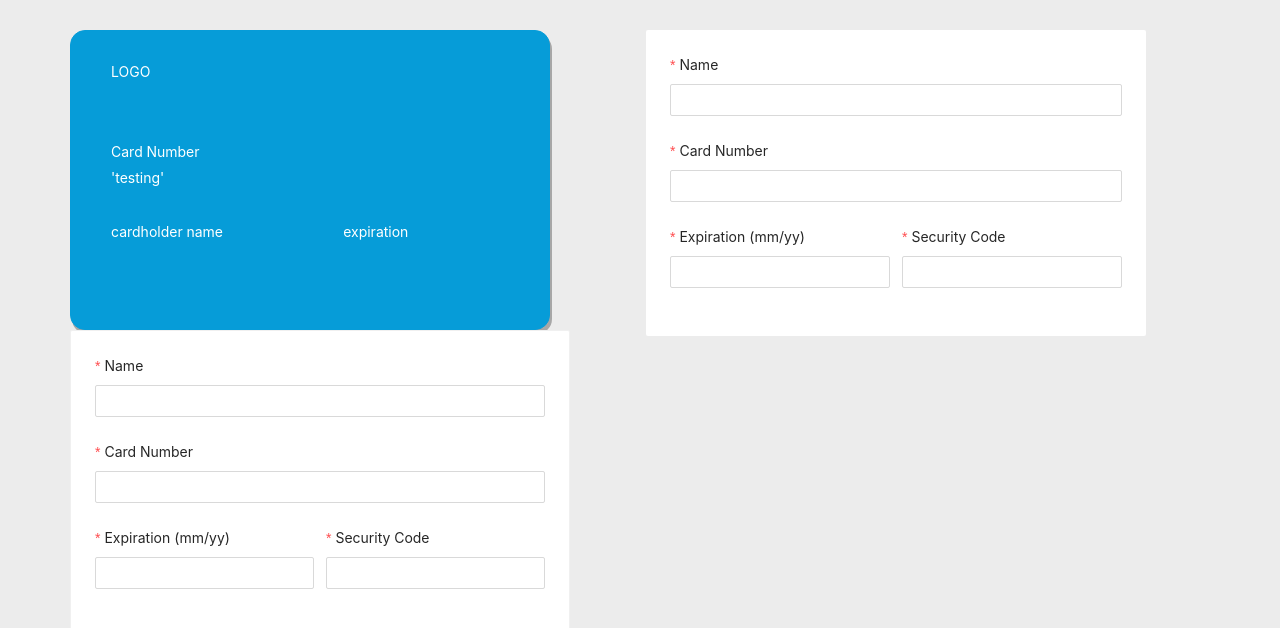
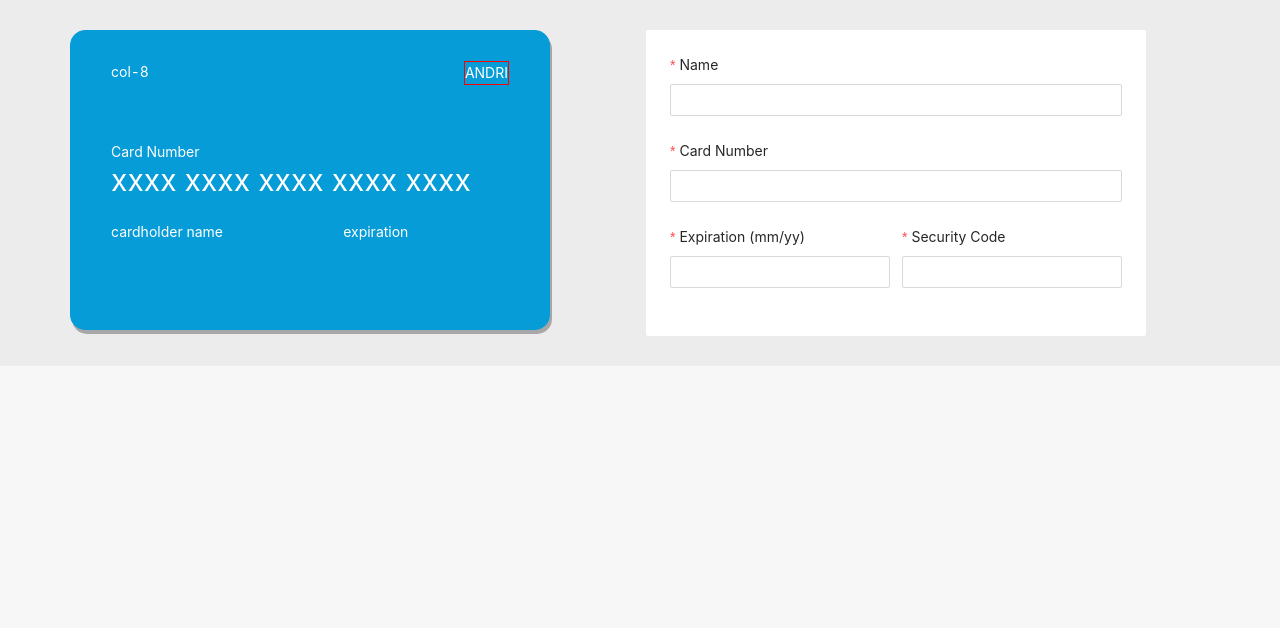
Before and after one commit to techandmedia/front-end-engineer-test, a Next.js app: page / in a window 1280 px wide. Shown: the top 628 px of the page. Built offline with nearby package versions, Linux system fonts and the light colour scheme.

Commit message:
set state

```diff
--- a/components/card-details-1.js
+++ b/components/card-details-1.js
@@ -5,7 +5,18 @@ import { CardRowDescription } from "./card-row-description";
 export function CardLogo() {
   return (
     <CardRowDescription>
-      <Col>LOGO</Col>
+      <Col span={8}>col-8</Col>
+      <Col span={8} offset={8}>
+        <div
+          style={{
+            border: "1px solid red",
+            position: "absolute",
+            right: "0px",
+          }}
+        >
+          ANDRI
+        </div>
+      </Col>
     </CardRowDescription>
   );
 }
--- a/components/card-details-2.js
+++ b/components/card-details-2.js
@@ -2,12 +2,12 @@ import React from "react";
 import { Col } from "antd";
 import { CardRowDescription } from "./card-row-description";
 
-export function CardNumber() {
+export function CardNumber({ cardNumber }) {
   return (
     <CardRowDescription>
       <Col>
         <p>Card Number</p>
-        <p style={{ marginTop: "-10px" }}>'testing'</p>
+        <p style={{ marginTop: "-20px", fontSize: 30 }}>{cardNumber}</p>
       </Col>
     </CardRowDescription>
   );
--- a/pages/index.js
+++ b/pages/index.js
@@ -1,9 +1,11 @@
+import React, { useState } from "react";
 import { Form, Card, Input, Row, Col } from "antd";
 import { CardLogo } from "../components/card-details-1";
 import { CardNumber } from "../components/card-details-2";
 import { CardHolderName } from "../components/card-details-3";
 
 export default function Home() {
+  const [cardNumber, setCardNumber] = useState("xxxx xxxx xxxx xxxx xxxx");
   function onFinishFailed(errorInfo) {
     console.log("Failed:", errorInfo);
   }
@@ -11,75 +13,15 @@ export default function Home() {
     console.log("value", value);
   }
 
-  const testing = "YOOO";
-
   return (
     <div className="site-card-border-less-wrapper">
       <Row gutter={12}>
         <Col span={12}>
           <div className="credit-card">
             <CardLogo />
-            <CardNumber />
+            <CardNumber cardNumber={cardNumber} />
             <CardHolderName />
           </div>
-          <Card bordered style={{ width: 500 }}>
-            <Form
-              layout="vertical"
-              name="basic"
-              initialValues={{ remember: true }}
-              onFinish={onFinish}
-              onFinishFailed={onFinishFailed}
-            >
-              <Form.Item
-                label="Name"
-                name="name"
-                rules={[{ required: true, message: "Please input your name!" }]}
-              >
-                <Input />
-              </Form.Item>
-
-              <Form.Item
-                label="Card Number"
-                name="card"
-                rules={[
-                  { required: true, message: "Please input your card number!" },
-                ]}
-              >
-                <Input />
-              </Form.Item>
-
-              <Row gutter={12}>
-                <Col span={12}>
-                  <Form.Item
-                    label="Expiration (mm/yy)"
-                    name="card"
-                    rules={[
-                      {
-                        required: true,
-                        message: "Please input your expiration date!",
-                      },
-                    ]}
-                  >
-                    <Input />
-                  </Form.Item>
-                </Col>
-                <Col span={12}>
-                  <Form.Item
-                    label="Security Code"
-                    name="card"
-                    rules={[
-                      {
-                        required: true,
-                        message: "Please input your security code!",
-                      },
-                    ]}
-                  >
-                    <Input />
-                  </Form.Item>
-                </Col>
-              </Row>
-            </Form>
-          </Card>
         </Col>
         <Col span={12}>
           <Card bordered={false} style={{ width: 500 }}>
@@ -95,7 +37,7 @@ export default function Home() {
                 name="name"
                 rules={[{ required: true, message: "Please input your name!" }]}
               >
-                <Input />
+                <Input onChange={(e, and) => setCardNumber(e.target.value)} />
               </Form.Item>
 
               <Form.Item
```
